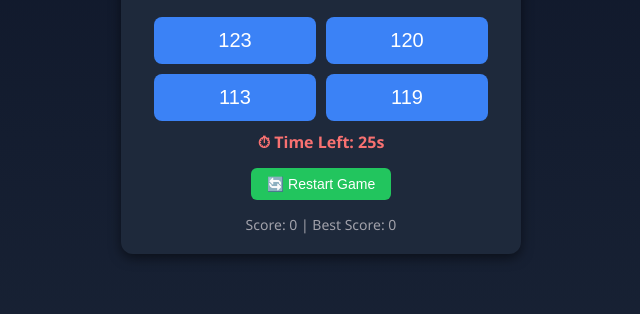
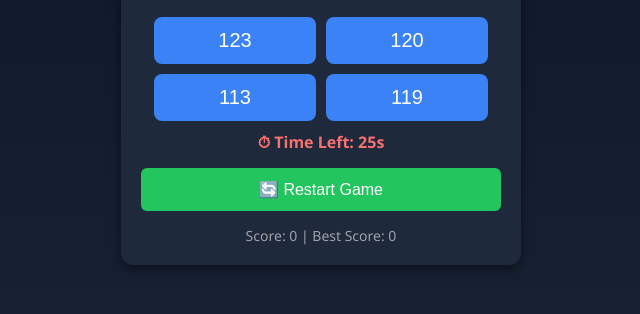
Before and after one commit to Naasimch/demo, a plain HTML site: page game.html in a window 1280 px wide. Shown: the part 142-456 px from the top of the page, without its empty margins (319-959 px from the left). Drawn offline with Linux system fonts and the light colour scheme.

Commit message:
Update game.html

```diff
--- a/game.html
+++ b/game.html
@@ -1,4 +1,3 @@
-
 <!DOCTYPE html>
 <html lang="en">
 <head>
@@ -125,9 +124,10 @@
     <div class="result" id="result"></div>
     <div class="timer">⏱ Time Left: <span id="time">30</span>s</div>
 
-    <button onclick="restartGame()" style="margin-top:15px;padding:8px 16px;border:none;border-radius:6px;background:#22c55e;color:white;font-size:14px;cursor:pointer;">🔄 Restart Game</button>
+    <!-- ✅ Mobile-friendly Restart Button -->
+    <button onclick="restartGame()" style="margin-top:15px;padding:12px 16px;border:none;border-radius:6px;background:#22c55e;color:white;font-size:16px;cursor:pointer;width:100%;box-sizing:border-box;">🔄 Restart Game</button>
+
     <div class="scoreboard">
-
       Score: <span id="score">0</span> |
       Best Score: <span id="bestScore">0</span>
     </div>
@@ -228,7 +228,6 @@
       startTimer();
     }
 
-
     function restartGame() {
       clearInterval(timerInterval);
       startGame();
```
